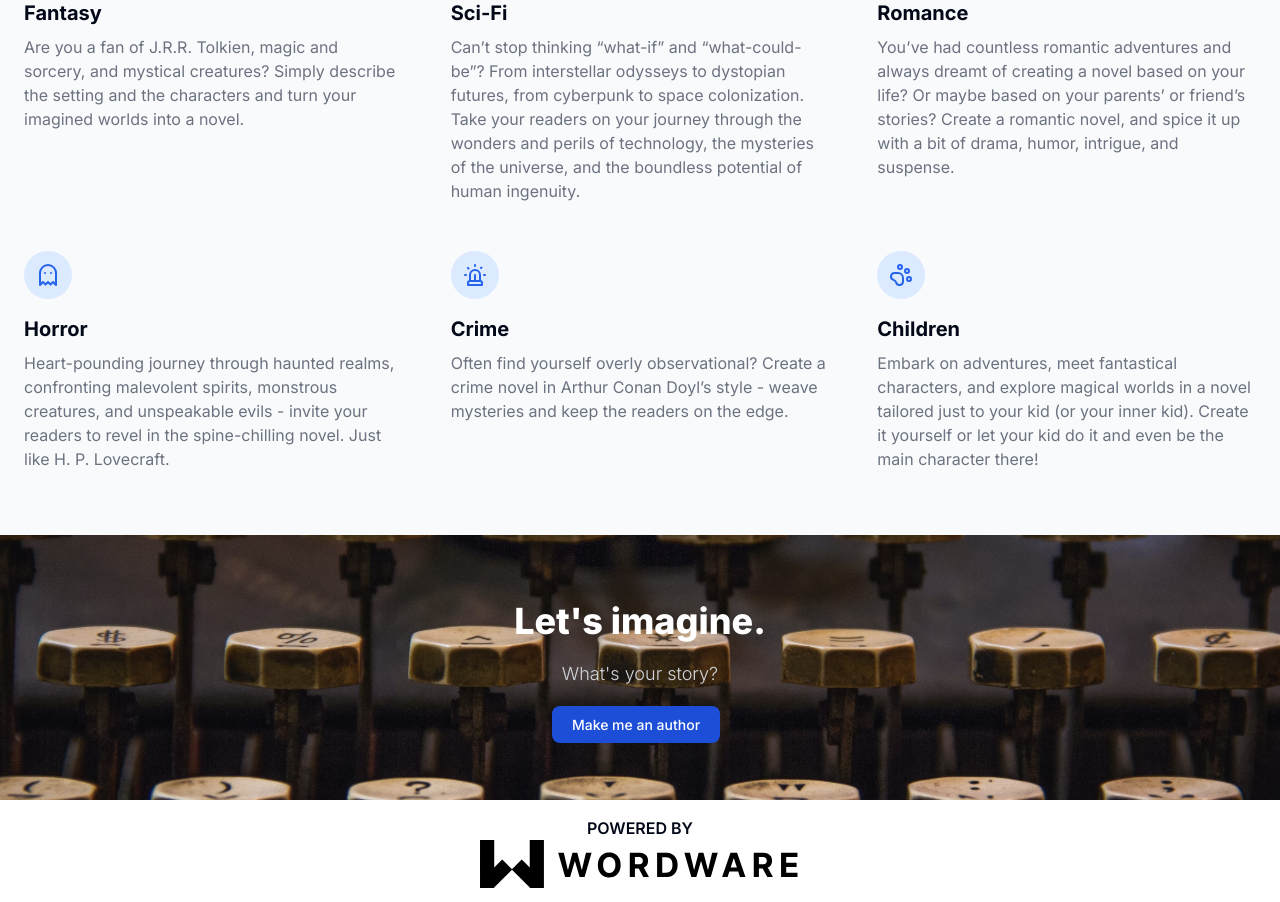
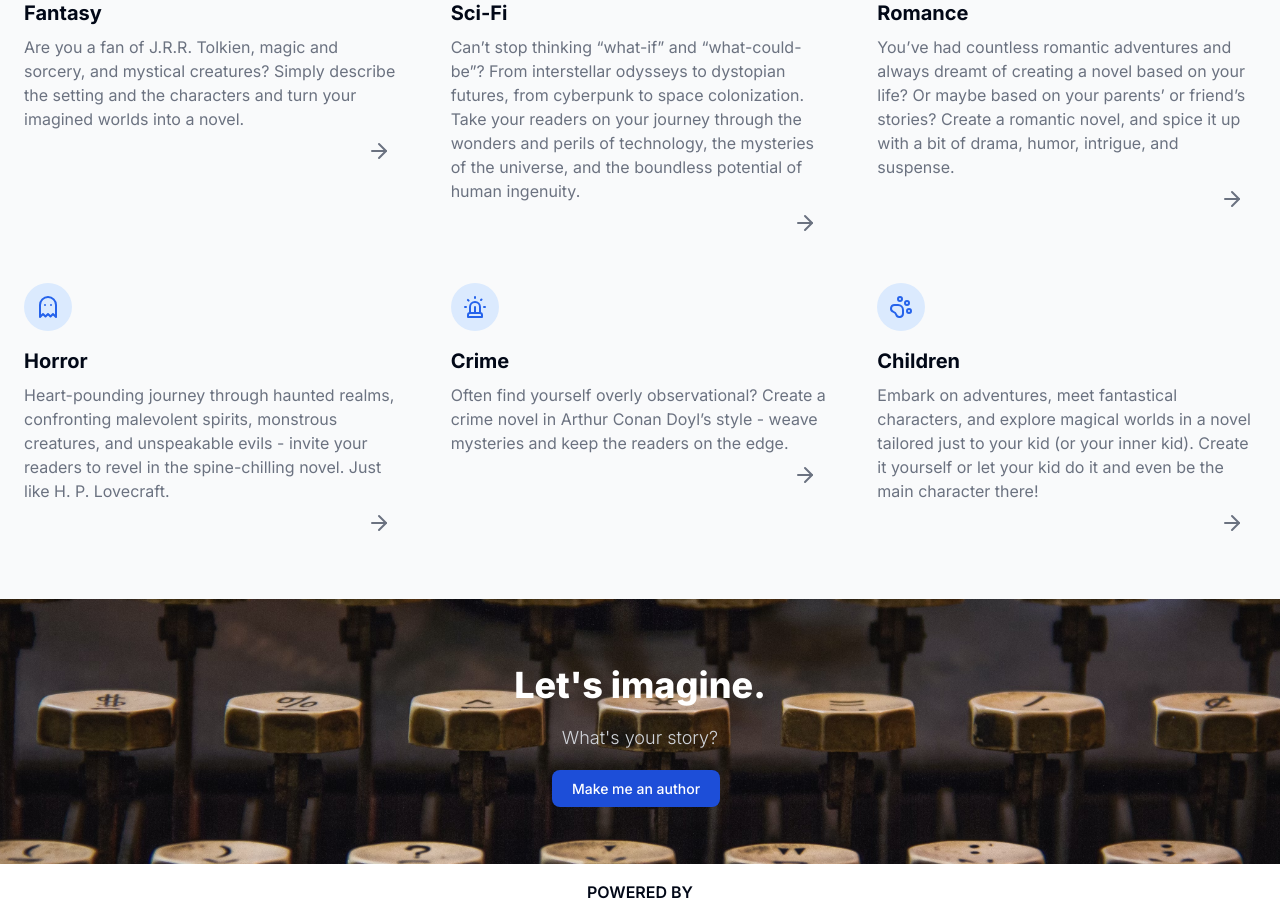
Before and after one commit to wordware-ai/AuthorGPT, a Next.js app: page / in a window 1280 px wide. Shown: the part 1680-2582 px from the top of the page. Built offline with nearby package versions, Linux system fonts and the light colour scheme.

Commit message:
Add links from genre to create

```diff
--- a/src/app/page.tsx
+++ b/src/app/page.tsx
@@ -1,6 +1,7 @@
 import Image from "next/image";
-import { GhostIcon, HeartIcon, PawPrint, Rocket, SirenIcon, Swords } from "lucide-react";
+import { ArrowRight, GhostIcon, HeartIcon, PawPrint, Rocket, SirenIcon, Swords } from "lucide-react";
 import { WordwareFooter } from "@/components/custom/footer";
+import Link from "next/link";
 
 export default function Home() {
   return (
@@ -17,7 +18,7 @@ export default function Home() {
             <p className="max-w-2xl mb-6 font-light text-gray-500 lg:mb-8 md:text-lg lg:text-xl dark:text-gray-400">
               Turn your imagined world into a novel
             </p>
-            <a
+            <Link
               href="/create"
               className="inline-flex items-center justify-center px-5 py-3 mr-3 text-base font-medium text-center text-white rounded-lg bg-blue-700 hover:bg-blue-800 focus:ring-4 focus:ring-blue-300 dark:focus:ring-blue-900"
             >
@@ -34,7 +35,7 @@ export default function Home() {
                   clipRule="evenodd"
                 ></path>
               </svg>
-            </a>
+            </Link>
           </div>
           <div className="hidden lg:mt-0 lg:col-span-6 lg:flex">
             <Image src="/books.png" alt="a pile of books" width="1920" height="1080" />
@@ -52,7 +53,7 @@ export default function Home() {
               <div className="flex justify-center items-center mb-4 w-full">
                 <Image src="/cover_1.jpeg" alt="cover for Aiko's Mystical Odyssey" width="300" height="300" />
               </div>
-              <h3 className="mb-2 text-xl font-bold dark:text-white">Aiko's Mystical Odyssey</h3>
+              <h3 className="mb-2 text-xl font-bold dark:text-white">Aiko&apos;s Mystical Odyssey</h3>
               <p className="text-gray-500 dark:text-gray-400">
                 In a quiet Japanese village, young Aiko discovers an old book in her ancestral home. As she reads its
                 cryptic stories, they start coming to life around her.
@@ -92,19 +93,19 @@ export default function Home() {
                   height="300"
                 />
               </div>
-              <h3 className="mb-2 text-xl font-bold dark:text-white">Bella's Odyssey to the Starry Skies</h3>
+              <h3 className="mb-2 text-xl font-bold dark:text-white">Bella&apos;s Odyssey to the Starry Skies</h3>
               <p className="text-gray-500 dark:text-gray-400">
                 A children&apos;s story about Bella and her bear friend who explore the stars together.
               </p>
             </div>
           </div>
           <div className="grid mt-20">
-            <a
+            <Link
               href="/create"
               className=" mx-auto text-white bg-blue-700 hover:bg-blue-800 focus:ring-4 focus:ring-blue-300 font-medium rounded-lg text-sm px-5 py-2.5 mb-2 dark:bg-blue-600 dark:hover:bg-blue-700 focus:outline-none dark:focus:ring-blue-800"
             >
               Start my book
-            </a>
+            </Link>
           </div>
         </div>
       </section>
@@ -128,6 +129,9 @@ export default function Home() {
                 Are you a fan of J.R.R. Tolkien, magic and sorcery, and mystical creatures? Simply describe the setting
                 and the characters and turn your imagined worlds into a novel.
               </p>
+              <Link href="/create?genre=fantasy">
+                <ArrowRight className="text-gray-500 dark:text-gray-400 hover:text-gray-600 hover:dark:text-gray-500 ml-auto mr-3 mt-2" />
+              </Link>
             </div>
             <div>
               <div className="flex justify-center items-center mb-4 w-10 h-10 rounded-full bg-blue-100 lg:h-12 lg:w-12 dark:bg-blue-900">
@@ -139,6 +143,9 @@ export default function Home() {
                 cyberpunk to space colonization. Take your readers on your journey through the wonders and perils of
                 technology, the mysteries of the universe, and the boundless potential of human ingenuity.
               </p>
+              <Link href="/create?genre=sci-fi">
+                <ArrowRight className="text-gray-500 dark:text-gray-400 hover:text-gray-600 hover:dark:text-gray-500 ml-auto mr-3 mt-2" />
+              </Link>
             </div>
             <div>
               <div className="flex justify-center items-center mb-4 w-10 h-10 rounded-full bg-blue-100 lg:h-12 lg:w-12 dark:bg-blue-900">
@@ -150,6 +157,9 @@ export default function Home() {
                 maybe based on your parents’ or friend’s stories? Create a romantic novel, and spice it up with a bit of
                 drama, humor, intrigue, and suspense.
               </p>
+              <Link href="/create?genre=romance">
+                <ArrowRight className="text-gray-500 dark:text-gray-400 hover:text-gray-600 hover:dark:text-gray-500 ml-auto mr-3 mt-2" />
+              </Link>
             </div>
             <div>
               <div className="flex justify-center items-center mb-4 w-10 h-10 rounded-full bg-blue-100 lg:h-12 lg:w-12 dark:bg-blue-900">
@@ -160,6 +170,9 @@ export default function Home() {
                 Heart-pounding journey through haunted realms, confronting malevolent spirits, monstrous creatures, and
                 unspeakable evils - invite your readers to revel in the spine-chilling novel. Just like H. P. Lovecraft.
               </p>
+              <Link href="/create?genre=horror">
+                <ArrowRight className="text-gray-500 dark:text-gray-400 hover:text-gray-600 hover:dark:text-gray-500 ml-auto mr-3 mt-2" />
+              </Link>
             </div>
             <div>
               <div className="flex justify-center items-center mb-4 w-10 h-10 rounded-full bg-blue-100 lg:h-12 lg:w-12 dark:bg-blue-900">
@@ -170,6 +183,9 @@ export default function Home() {
                 Often find yourself overly observational? Create a crime novel in Arthur Conan Doyl’s style - weave
                 mysteries and keep the readers on the edge.
               </p>
+              <Link href="/create?genre=crime">
+                <ArrowRight className="text-gray-500 dark:text-gray-400 hover:text-gray-600 hover:dark:text-gray-500 ml-auto mr-3 mt-2" />
+              </Link>
             </div>
             <div>
               <div className="flex justify-center items-center mb-4 w-10 h-10 rounded-full bg-blue-100 lg:h-12 lg:w-12 dark:bg-blue-900">
@@ -181,6 +197,9 @@ export default function Home() {
                 to your kid (or your inner kid). Create it yourself or let your kid do it and even be the main character
                 there!
               </p>
+              <Link href="/create?genre=children">
+                <ArrowRight className="text-gray-500 dark:text-gray-400 hover:text-gray-600 hover:dark:text-gray-500 ml-auto mr-3 mt-2" />
+              </Link>
             </div>
           </div>
         </div>
@@ -204,7 +223,7 @@ export default function Home() {
       {/*    <div className="grid grid-cols-2 gap-4 mt-8">*/}
       {/*      <Image*/}
       {/*        className="w-full rounded-lg aspect-[3/4] object-cover"*/}
-      {/*        src="/typewriter.avif"*/}
+      {/*        src="/typewriter.avif<a"*/}
       {/*        alt="a blank page"*/}
       {/*        width="300"*/}
       {/*        height="400"*/}
@@ -224,12 +243,12 @@ export default function Home() {
           <div className="mx-auto max-w-screen-sm text-center">
             <h2 className="mb-4 text-4xl font-extrabold leading-tight text-white">Let&apos;s imagine.</h2>
             <p className="mb-6 font-light text-gray-300 md:text-lg">What&apos;s your story?</p>
-            <a
+            <Link
               href="/create"
               className="text-white bg-blue-700 hover:bg-blue-800 focus:ring-4 focus:ring-blue-300 font-medium rounded-lg text-sm px-5 py-2.5 mr-2 mb-2 dark:bg-blue-600 dark:hover:bg-blue-700 focus:outline-none dark:focus:ring-blue-800"
             >
               Make me an author
-            </a>
+            </Link>
           </div>
         </div>
       </section>
```
